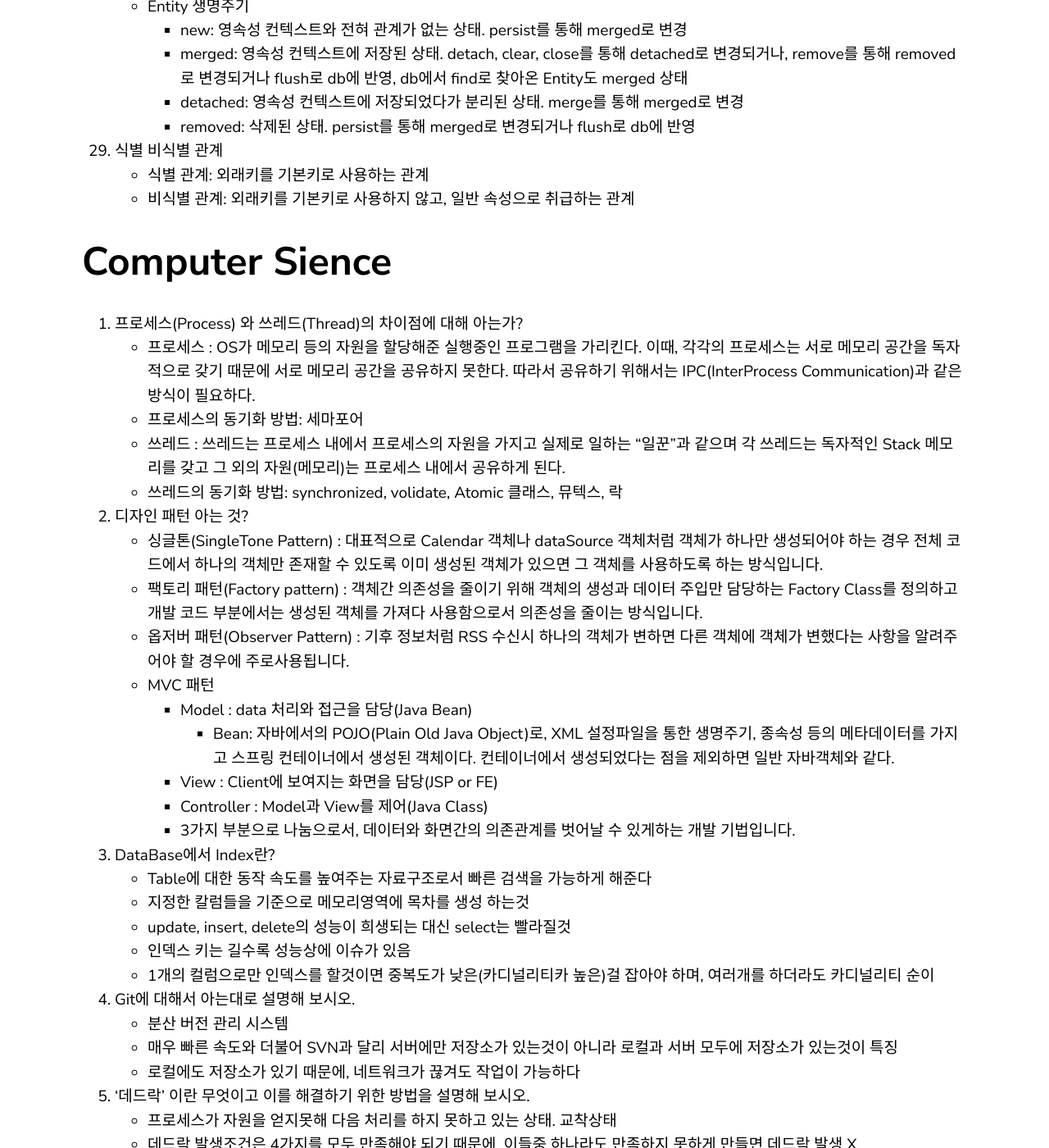
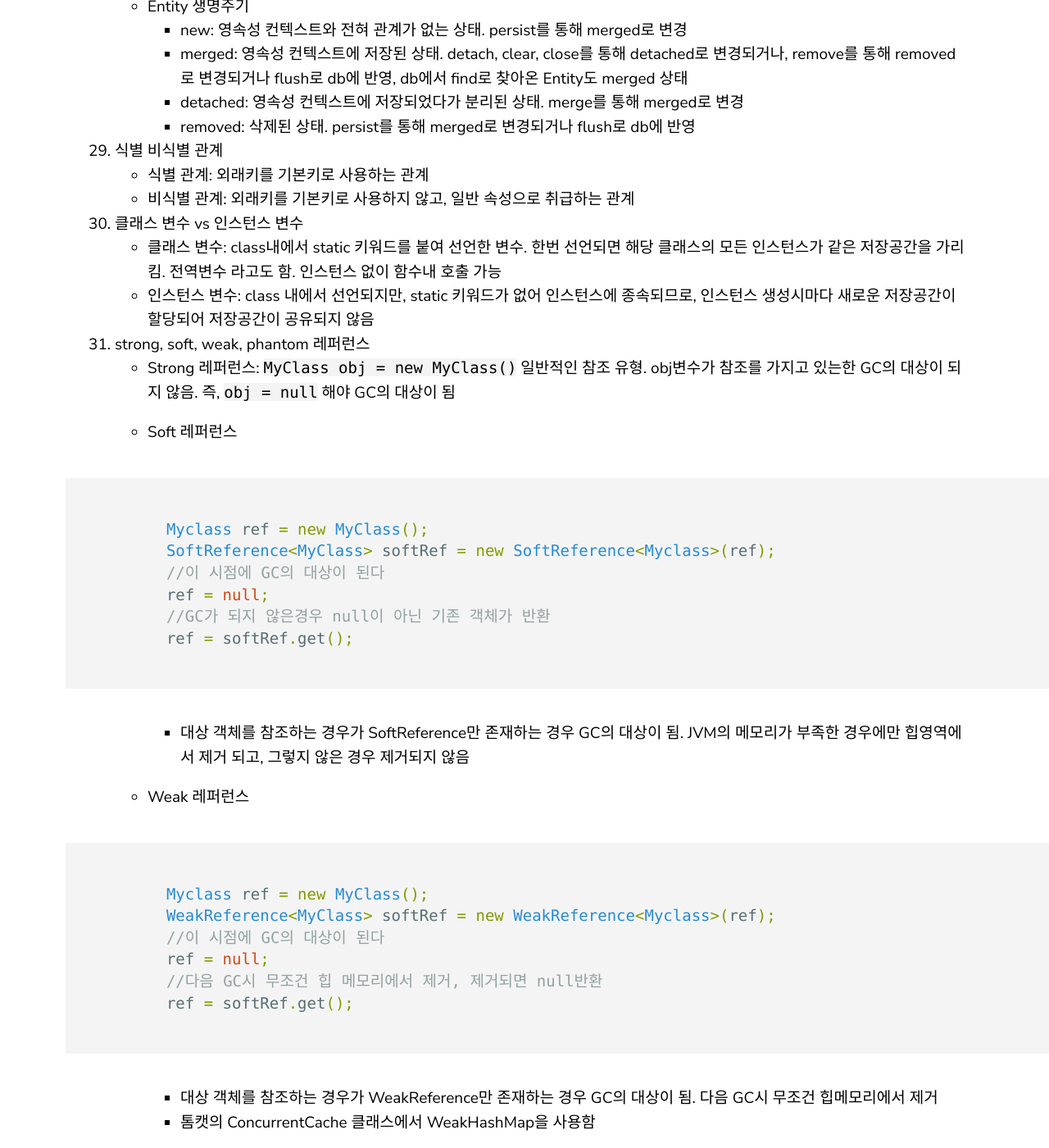
Before and after one commit to yoowonyoung/yoowonyoung.github.io, a Jekyll site: the page built from _posts/2020-08-11-Interview-03.md, in a window 1280 px wide and 1400 px high, scrolled down 8167 px. Shown: the whole window at 82% size. Built offline with Jekyll 4.4.1, drawn with Linux system fonts in a browser that asks for light colours; comment, search, counter and statistics services are not loaded; some of the changed text lies outside the part shown.

Commit message:
update interview

````diff
--- a/_posts/2020-08-11-Interview-03.md
+++ b/_posts/2020-08-11-Interview-03.md
@@ -236,6 +236,60 @@ categories: Interview
 29. 식별 비식별 관계
     - 식별 관계: 외래키를 기본키로 사용하는 관계
     - 비식별 관계: 외래키를 기본키로 사용하지 않고, 일반 속성으로 취급하는 관계
+
+30. 클래스 변수 vs 인스턴스 변수
+    - 클래스 변수: class내에서 static 키워드를 붙여 선언한 변수. 한번 선언되면 해당 클래스의 모든 인스턴스가 같은 저장공간을 가리킴. 전역변수 라고도 함. 인스턴스 없이 함수내 호출 가능
+    - 인스턴스 변수: class 내에서 선언되지만, static 키워드가 없어 인스턴스에 종속되므로, 인스턴스 생성시마다 새로운 저장공간이 할당되어 저장공간이 공유되지 않음
+
+31. strong, soft, weak, phantom 레퍼런스
+    - Strong 레퍼런스: ```MyClass obj = new MyClass()``` 일반적인 참조 유형. obj변수가 참조를 가지고 있는한 GC의 대상이 되지 않음.
+    즉, ```obj = null``` 해야 GC의 대상이 됨
+    - Soft 레퍼런스
+
+        ```java
+        Myclass ref = new MyClass();
+        SoftReference<MyClass> softRef = new SoftReference<Myclass>(ref);
+        //이 시점에 GC의 대상이 된다
+        ref = null;
+        //GC가 되지 않은경우 null이 아닌 기존 객체가 반환
+        ref = softRef.get();
+        ```
+
+        * 대상 객체를 참조하는 경우가 SoftReference만 존재하는 경우 GC의 대상이 됨. JVM의 메모리가 부족한 경우에만 힙영역에서 제거 되고, 그렇지 않은 경우 제거되지 않음
+
+    - Weak 레퍼런스
+
+        ```java
+        Myclass ref = new MyClass();
+        WeakReference<MyClass> softRef = new WeakReference<Myclass>(ref);
+        //이 시점에 GC의 대상이 된다
+        ref = null;
+        //다음 GC시 무조건 힙 메모리에서 제거, 제거되면 null반환
+        ref = softRef.get();
+        ```
+
+        * 대상 객체를 참조하는 경우가 WeakReference만 존재하는 경우 GC의 대상이 됨. 다음 GC시 무조건 힙메모리에서 제거
+        * 톰캣의 ConcurrentCache 클래스에서 WeakHashMap을 사용함
+
+    - Phantom 레퍼런스
+
+        ```java
+        MyClass ref = new MyClass();
+        ReferenceQueue<MyClass> reqQueue = new ReferenceQueue<MyClass>();
+        PhantomReference<MyClass> phantomRef = null;
+        //팬텀 레퍼런스는 아래처럼만 생성 가능
+        phantomRef = new PhantomReference<MyClass>(ref,refQueue);
+
+        ref = null;
+
+        System.gc();
+        ```
+
+        * 생성자에서 무조건 ReferenceQueue를 받음. GC가 실행되기전에 PhantomReference는 객체 내부의 참조를 null로 설정하지 않고 참조된 객체를 phantomly reachable로 만든이후에 ReferenceQueue에 enQueue된다
+        * finalize를 대신해서 사용
+
+    - GC가 객체를 처리하는 순서: soft -> weak -> finalize -> phantom -> 메모리 회수
+
 
 
 # Computer Sience
````
Also changed, not shown: _posts/2020-08-25-Interview-04.md (+1 -0 lines).
